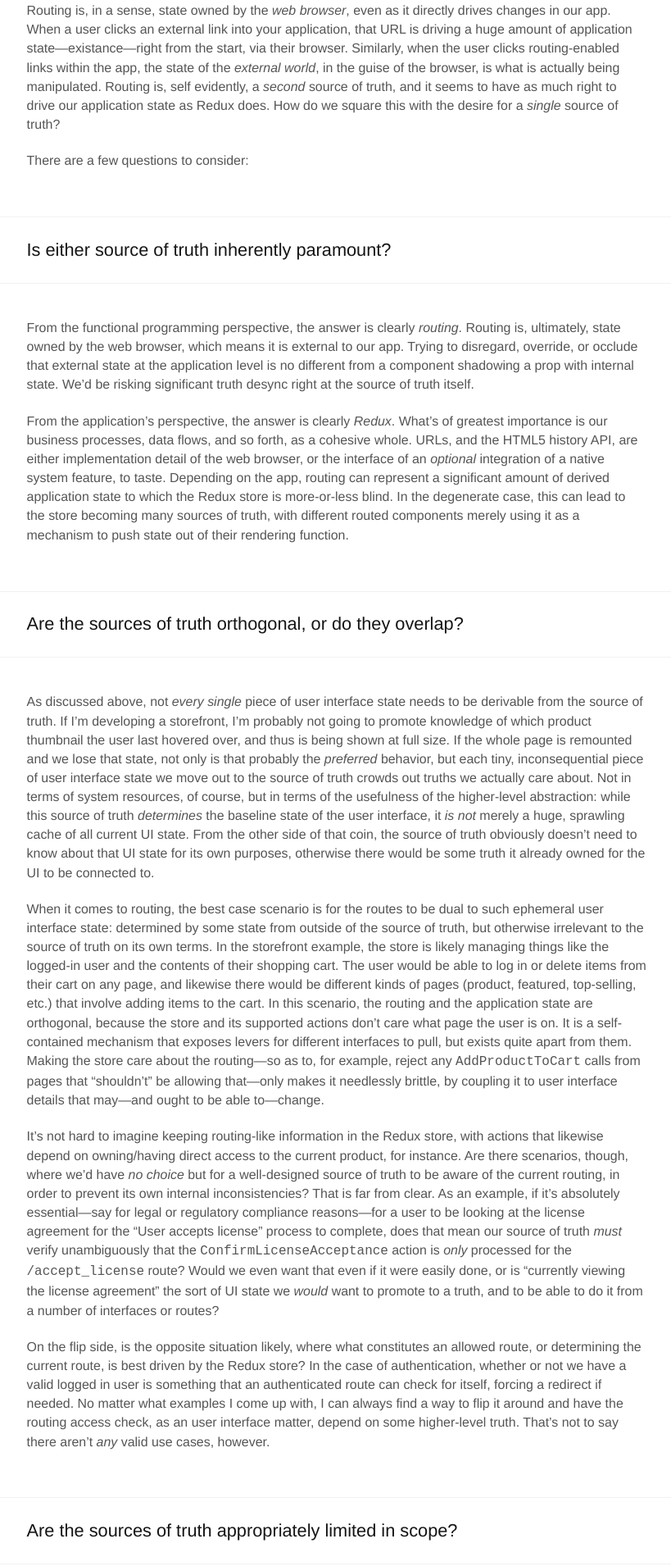
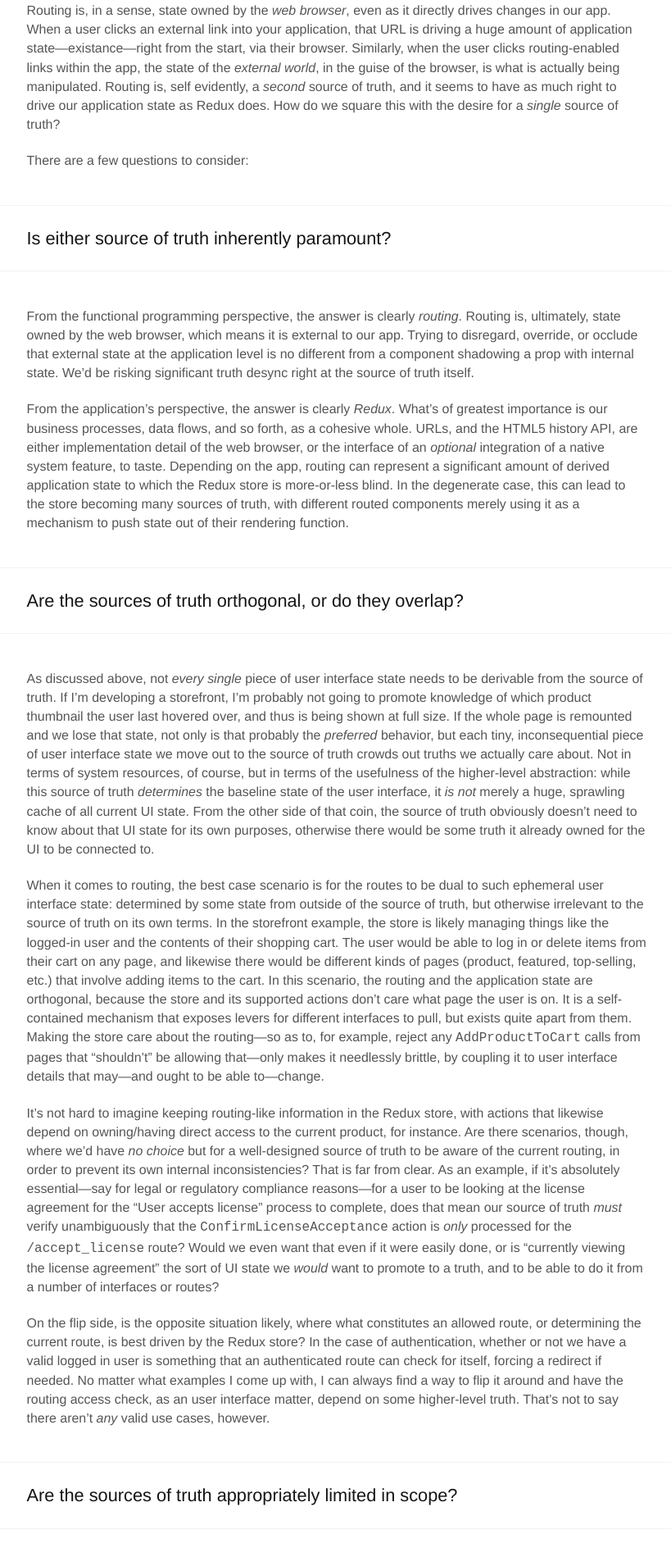
Before and after one commit to endash/endash.github.io, a Jekyll site: the page built from index.html, in a window 1280 px wide. Shown: the part 837-2747 px from the top of the page at 82% size, without its empty margins (229-1048 px from the left). Built offline with Jekyll 4.4.1, drawn with Linux system fonts in a browser that asks for light colours.

Commit message:
Style fixes

```diff
--- a/_sass/_layout.scss
+++ b/_sass/_layout.scss
@@ -107,7 +107,7 @@ article {
   }
 
   h2 {
-    margin: 2.66em 0 2em 0;
+    margin: 2em 0;
     font-weight: 500;
     font-size: 1.5em;
 
@@ -121,6 +121,19 @@ article {
     }
   }
 
+  figure + h2, div.highlight + h2 {
+    box-shadow: 0px 0.5px 0px 0px rgba(0, 0, 0, 0.1);
+  }
+
+  header + h2 {
+    margin-top: -2.75em;
+    box-shadow: 0px 1px 0px 0px rgba(0, 0, 0, 0.06);
+
+    @media all and (-webkit-min-device-pixel-ratio:0) and (min-resolution: .001dpcm) {
+      box-shadow: 0px 0.5px 0px 0px rgba(0, 0, 0, 0.1);
+    }
+  }
+
   h3 {
     font-size: 1.25em;
     font-weight: 500;
@@ -130,15 +143,6 @@ article {
 
   p + h3, ul + h3 {
     margin-top: 3em;
-  }
-
-  figure + h2, div.highlight + h2 {
-    box-shadow: 0px 0.5px 0px 0px rgba(0, 0, 0, 0.1);
-  }
-
-  header + h2 {
-    margin-top: -2.75em;
-    box-shadow: 0px 1px 0px 0px rgba(0, 0, 0, 0.06);
   }
 
   header {
```
